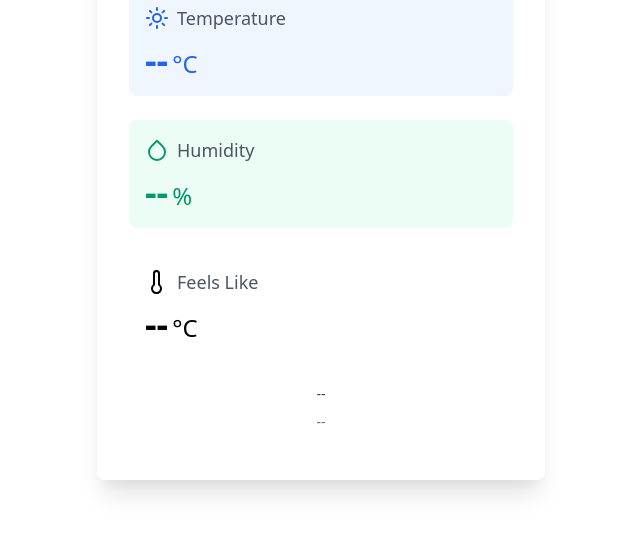
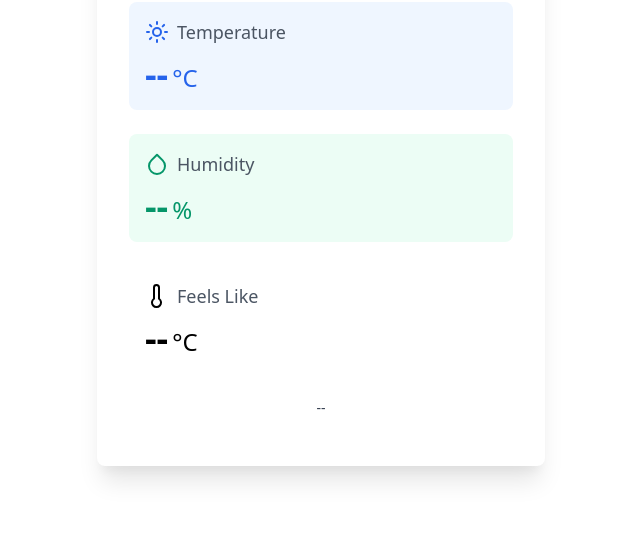
Before and after one commit to swas-rathod/svnit-weather, a plain HTML site: page index.html in a window 1280 px wide. Shown: the part 234-768 px from the top of the page, without its empty margins (319-959 px from the left). Drawn offline with nearby package versions, Linux system fonts and the light colour scheme.

Commit message:
changes-4

```diff
--- a/index.html
+++ b/index.html
@@ -61,7 +61,7 @@
 
             <div class="text-center space-y-2">
                 <div class="text-gray-700 text-sm" id="currentDate">--</div>
-                <div class="text-gray-500 text-sm" id="currentTime">--</div>
+                <!-- <div class="text-gray-500 text-sm" id="currentTime">--</div> -->
                 <div class="flex items-center justify-center">
                     <span class="inline-block w-2 h-2 rounded-full mr-2" id="statusDot"></span>
                     <span id="sensorStatus" class="font-medium"></span>
```
